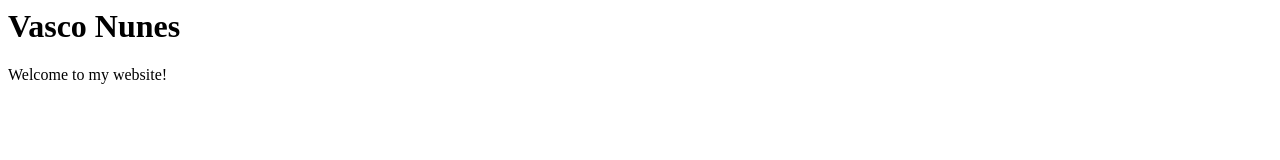
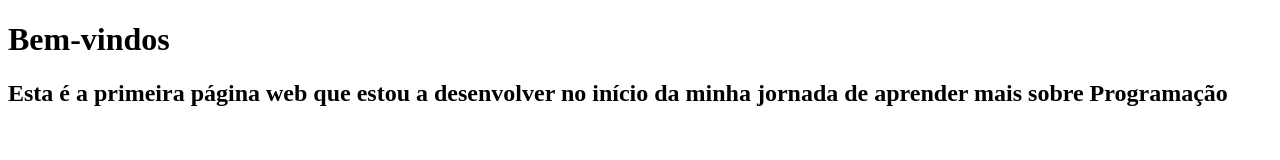
Before and after one commit to Vasco-Nunes/Vasco-Nunes.github.io, a plain HTML site: page index.html in a window 1280 px wide. Drawn offline with Linux system fonts and the light colour scheme.

Commit message:
Update index.html

```diff
--- a/index.html
+++ b/index.html
@@ -1,8 +1,13 @@
-<html>
-
+<!DOCTYPE html>
+<html lang="en">
+<head>
+    <meta charset="UTF-8">
+    <meta name="viewport" content="width=device-width, initial-scale=1.0">
+    <title>Vasco Nunes</title>
+    <link rel="stylesheet" href="style.css">
+</head>
 <body>
-  <h1>Vasco Nunes</h1>
-  <p>Welcome to my website!</p>
+    <h1>Bem-vindos</h1>
+    <h2>Esta é a primeira página web que estou a desenvolver no início da minha jornada de aprender mais sobre Programação</h2>
 </body>
-
 </html>
```
